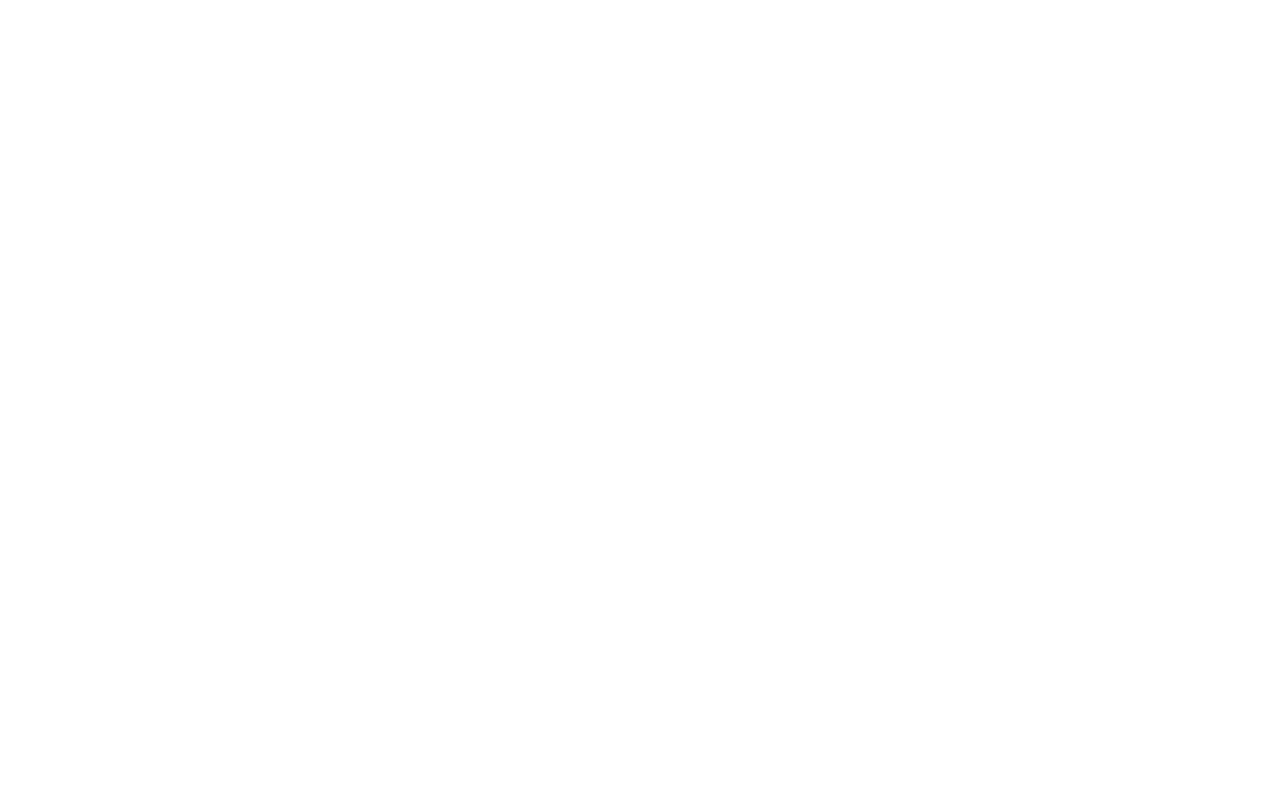
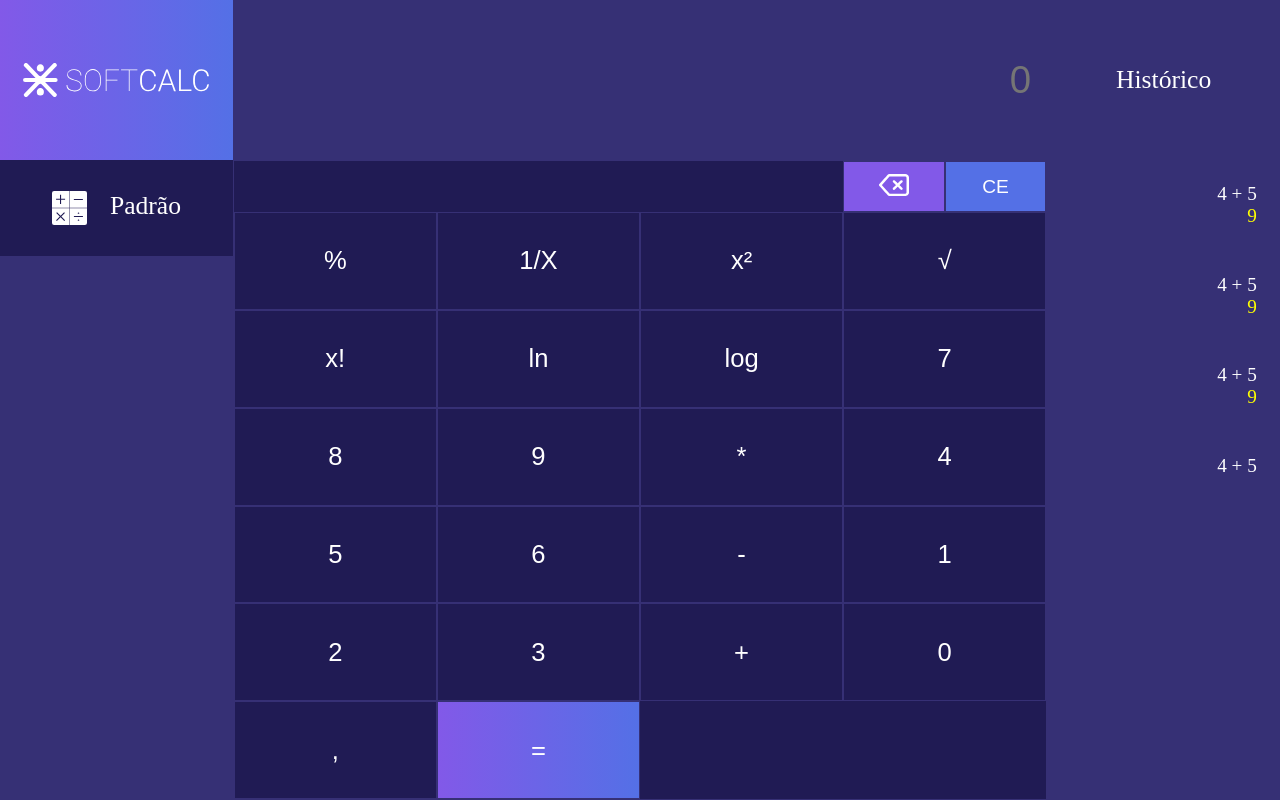
Before and after one commit to kingnaldoo/SoftCalc, a Vue app: page / in a window 1280 px wide. Shown: the top 800 px of the page. Built offline with nearby package versions, Linux system fonts and the light colour scheme.

Commit message:
add standart page style

```diff
--- a/src/assets/scss/_variables.scss
+++ b/src/assets/scss/_variables.scss
@@ -1 +1,5 @@
+$primary-color: #8259E8;
+$secundary-color: #5470E6;
+$item-color: #201B54;
 $background-color: #363075;
+$background-color-gradient: linear-gradient(90deg, $primary-color, $secundary-color);
--- a/src/assets/scss/global.scss
+++ b/src/assets/scss/global.scss
@@ -6,3 +6,11 @@
     margin: 0;
     box-sizing: border-box;
 }
+
+a {
+    text-decoration: none;
+}
+
+li {
+    list-style: none;
+}
--- a/src/pages/Standart.vue
+++ b/src/pages/Standart.vue
@@ -6,7 +6,7 @@
             </div>
 
             <nav>
-                <a href="/">
+                <a class="nav-item active" href="/">
                     <div class="nav-item-content">
                         <img src="../assets/icons/calc-icon.svg" alt="Padrão">
                         <h5>Padrão</h5>
@@ -17,56 +17,77 @@
 
         <div class="input">
             <div class="input-display">
-                <input type="text" id="display"/>
+                <input
+                    type="text"
+                    id="display"
+                    placeholder="0"
+                />
             </div>
 
             <div class="input-keyboard">
                 <ul class="keyboard-list">
-                    <li class="keyboard-item-top">
-                        <button class="delete" type="button">
+                    <li class="keyboard-items-top">
+                        <button class="top-key delete" type="button">
                             <img src="../assets/icons/delete.svg" alt="Deletar número">
                         </button>
 
-                        <button class="clear" type="button">CE</button>
+                        <button class=" top-key clear" type="button">CE</button>
                     </li>
 
-                    <div class="keyboard-item-bottom">
-                        <button class="key" type="button">%</button>
-                        <button class="key" type="button">1/X</button>
-                        <button class="key" type="button">x²</button>
-                        <button class="key" type="button">√</button>
-                        <button class="key" type="button">x!</button>
-                        <button class="key" type="button">ln</button>
-                        <button class="key" type="button">log</button>
-                        <button class="key" type="button">7</button>
-                        <button class="key" type="button">8</button>
-                        <button class="key" type="button">9</button>
-                        <button class="key" type="button">*</button>
-                        <button class="key" type="button">4</button>
-                        <button class="key" type="button">5</button>
-                        <button class="key" type="button">6</button>
-                        <button class="key" type="button">-</button>
-                        <button class="key" type="button">1</button>
-                        <button class="key" type="button">2</button>
-                        <button class="key" type="button">3</button>
-                        <button class="key" type="button">+</button>
-                        <button class="key" type="button">0</button>
-                        <button class="key" type="button">,</button>
-                        <button class="key equal" type="button">=</button>
+                    <div class="keyboard-items-bottom">
+                        <button class="key-bottom" type="button">%</button>
+                        <button class="key-bottom" type="button">1/X</button>
+                        <button class="key-bottom" type="button">x²</button>
+                        <button class="key-bottom" type="button">√</button>
+                        <button class="key-bottom" type="button">x!</button>
+                        <button class="key-bottom" type="button">ln</button>
+                        <button class="key-bottom" type="button">log</button>
+                        <button class="key-bottom" type="button">7</button>
+                        <button class="key-bottom" type="button">8</button>
+                        <button class="key-bottom" type="button">9</button>
+                        <button class="key-bottom" type="button">*</button>
+                        <button class="key-bottom" type="button">4</button>
+                        <button class="key-bottom" type="button">5</button>
+                        <button class="key-bottom" type="button">6</button>
+                        <button class="key-bottom" type="button">-</button>
+                        <button class="key-bottom" type="button">1</button>
+                        <button class="key-bottom" type="button">2</button>
+                        <button class="key-bottom" type="button">3</button>
+                        <button class="key-bottom" type="button">+</button>
+                        <button class="key-bottom" type="button">0</button>
+                        <button class="key-bottom" type="button">,</button>
+                        <button class="key-bottom equal" type="button">=</button>
                     </div>
                 </ul>
             </div>
         </div>
 
         <div class="history">
-            <h3>History</h3>
+            <h3>Histórico</h3>
 
-            <ul class="history-list">
-                <li class="history-item">
-                    <h4>4 + 5</h4>
-                    <h5>9</h5>
-                </li>
-            </ul>
+            <div class="history-section">
+                <ul class="history-list">
+                    <li class="history-item">
+                        <h4>4 + 5</h4>
+                        <h4 class="result">9</h4>
+                    </li>
+
+                    <li class="history-item">
+                        <h4>4 + 5</h4>
+                        <h4 class="result">9</h4>
+                    </li>
+
+                    <li class="history-item">
+                        <h4>4 + 5</h4>
+                        <h4 class="result">9</h4>
+                    </li>
+
+                    <li class="history-item">
+                        <h4>4 + 5</h4>
+                        <h4 class="result">9</h4>
+                    </li>
+                </ul>
+            </div>
 
         </div>
     </div>
@@ -78,3 +99,219 @@
     name: 'Standart',
 };
 </script>
+
+<style lang="scss">
+    @import "../assets/scss/global.scss";
+
+    .container {
+        display: grid;
+        grid-template-columns: 1fr 3.5fr 1fr;
+        width: 100vw;
+        height: 100vh;
+        background-color: $background-color;
+
+        .navbar {
+            height: 100%;
+
+            .logo-container {
+                width: 100%;
+                height: 20%;
+                background: $background-color-gradient;
+                @include centralizeContent();
+
+                img {
+                    width: 80%;
+                }
+            }
+
+            nav {
+                height: 80%;
+
+                .nav-item {
+                    width: 100%;
+                    height: 15%;
+                    transition-duration: 300ms;
+                    @include centralizeContent();
+
+                    &:hover {
+                        filter: brightness(1.2);
+                        transition-duration: 300ms;
+                    }
+
+                    .nav-item-content {
+                        display: flex;
+                        justify-content: center;
+
+                        img {
+                            width: 15%;
+                            margin-right: 10%;
+                        }
+
+                        h5 {
+                            color: white;
+                            font-size: 2vw;
+                            font-weight: 100;
+                        }
+                    }
+                }
+
+                .active {
+                    background-color: $item-color;
+                }
+            }
+        }
+
+        .input {
+            height: 100%;
+
+            .input-display {
+                height: 20%;
+
+                #display {
+                    width: 100%;
+                    height: 100%;
+                    padding: 2%;
+                    background-color: transparent;
+                    border: 0;
+                    outline: none;
+                    color: white;
+                    font-size: 3vw;
+                    text-align: right;
+                }
+            }
+
+            .input-keyboard {
+                width: 100%;
+                height: 80%;
+                background-color: $item-color;
+                border: 1px solid $background-color;
+
+                .keyboard-list {
+                    width: 100%;
+                    height: 100%;
+
+                    .keyboard-items-top {
+                        display: flex;
+                        justify-content: flex-end;
+                        width: 100%;
+                        height: 8%;
+
+                        .top-key {
+                            width: 12.5%;
+                            height: 100%;
+                            border: 0;
+                            transition-duration: 300ms;
+                            border: 1px solid $background-color;
+
+                            &:hover {
+                                cursor: pointer;
+                                filter: brightness(1.2);
+                                transition-duration: 300ms;
+                            }
+
+                            &:active {
+                                background-color: white;
+                            }
+                        }
+
+                        .delete {
+                            background-color: $primary-color;
+
+                            img {
+                                height: 45%;
+                            }
+                        }
+
+                        .clear {
+                            background-color: $secundary-color;
+                            color: white;
+                            font-size: 1.5vw;
+                        }
+                    }
+
+                    .keyboard-items-bottom {
+                        width: 100%;
+                        height: 92%;
+                        display: grid;
+                        grid-template-columns: repeat(4, 1fr);
+                        grid-template-rows: repeat(6, 1fr);
+
+                        .key-bottom {
+                            background-color: $item-color;
+                            border: 1px solid $background-color;
+                            color: white;
+                            font-size: 2vw;
+
+                            &:hover {
+                                cursor: pointer;
+                                filter: brightness(1.2);
+                                transition-duration: 300ms;
+                            }
+
+                            &:active {
+                                background-color: white;
+                            }
+                        }
+
+                        .equal {
+                            background: $background-color-gradient;
+                        }
+                    }
+                }
+            }
+        }
+
+        .history {
+            width: 100%;
+            height: 100%;
+
+            h3 {
+                width: 100%;
+                height: 20%;
+                @include centralizeContent();
+                font-size: 2vw;
+                color: white;
+                font-weight: 400;
+            }
+
+            .history-section {
+                width: 100%;
+                height: 80%;
+
+                .history-list {
+                    width: 100%;
+                    max-height: 50%;
+                    overflow-y: scroll;
+
+                    &::-webkit-scrollbar {
+                        width: 5px;
+                        border-radius: 20px;
+                        background-color: rgba(255, 255, 255, 0.267);
+                    }
+
+                    &::-webkit-scrollbar-thumb {
+                        border-radius: 20px;
+                        background-color: $primary-color;
+                    }
+
+                    .history-item {
+                        width: 100%;
+                        height: 15%;
+                        text-align: right;
+                        padding: 10%;
+
+                        h4 {
+                            color: white;
+                            font-size: 1.5vw;
+                            font-weight: 100;
+                        }
+
+                        .result {
+                            color: yellow;
+                        }
+                    }
+                }
+            }
+        }
+    }
+</style>
```
